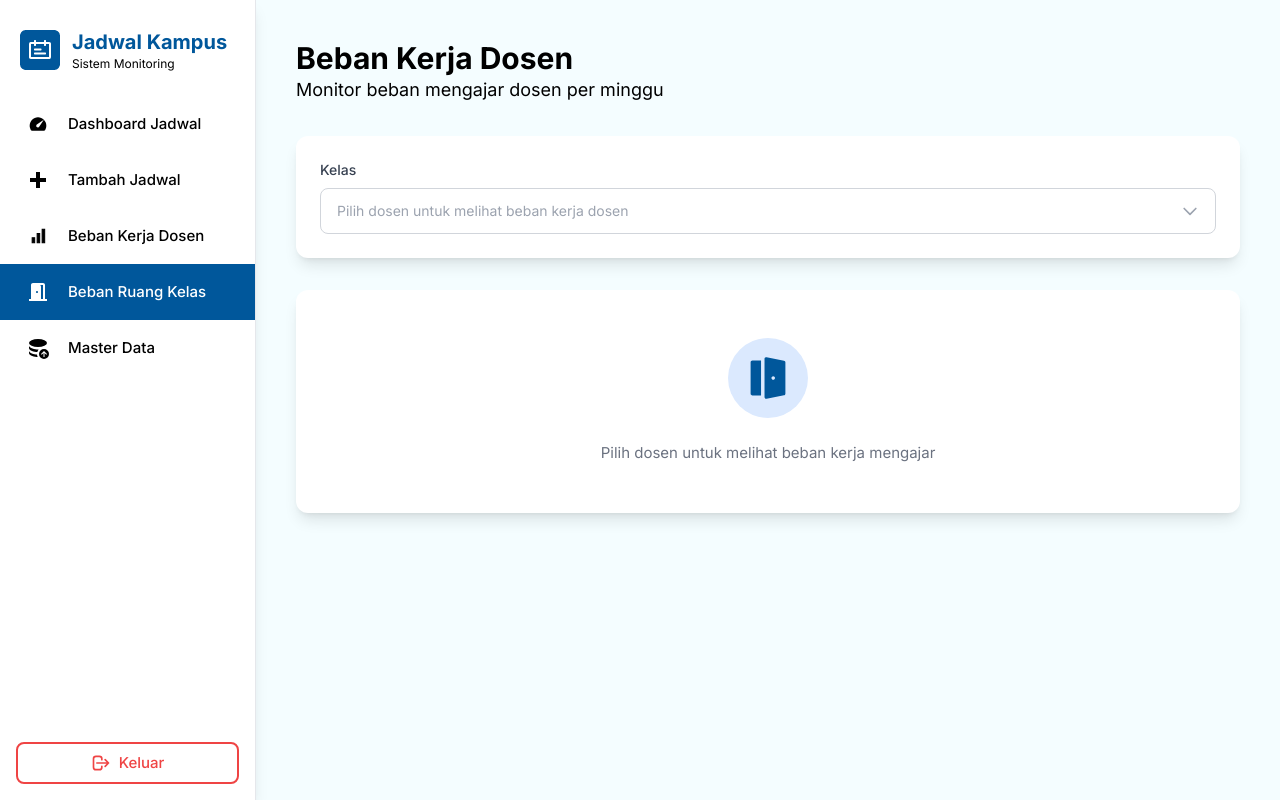
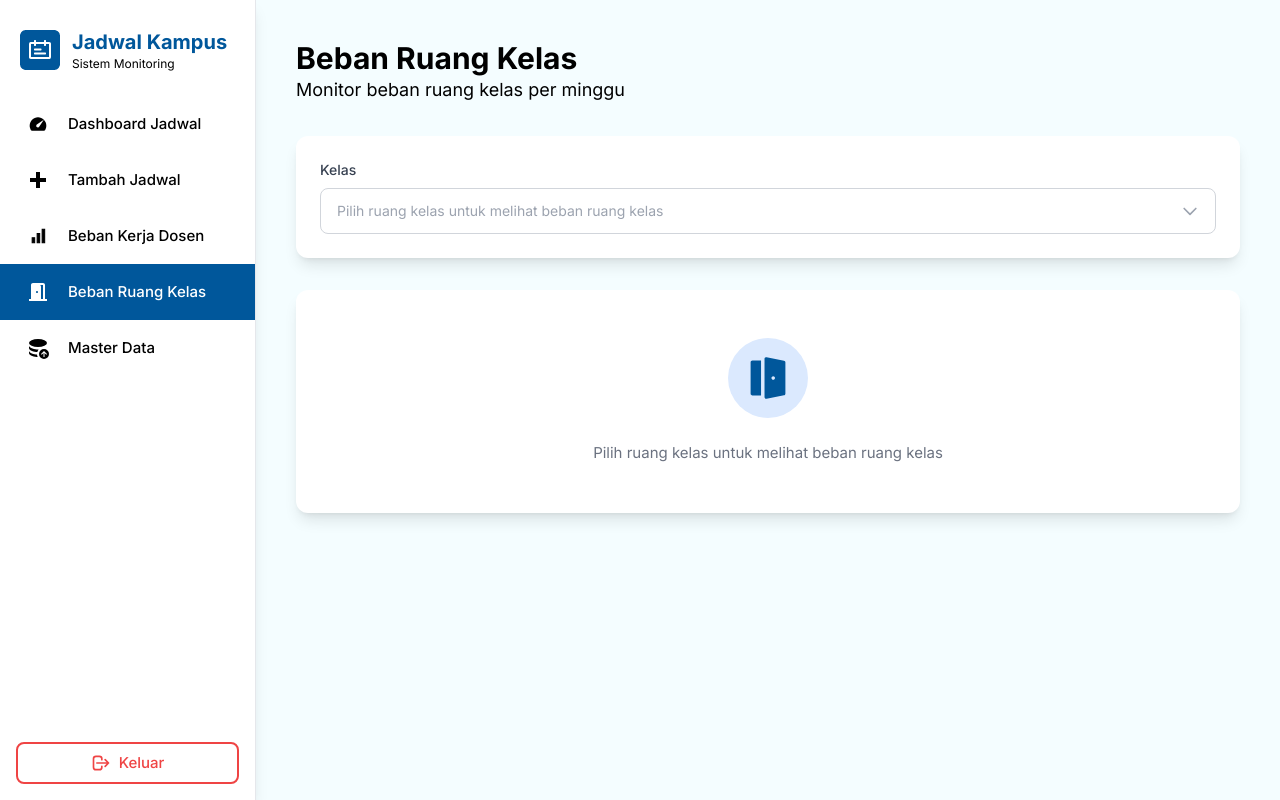
Before and after one commit to YurikoAishinselo123/Sistem-Jadwal, a Vue app in the folder FE/: page /beban-ruang-kelas in a window 1280 px wide. Built offline with nearby package versions, Linux system fonts and the light colour scheme; sample sign-in values are in the browser's storage.

Commit message:
revise the code that integrate dummy datasets of beban kerja dosen and beban ruang kelas

```diff
--- a/FE/src/views/BebanKerjaDosenView.vue
+++ b/FE/src/views/BebanKerjaDosenView.vue
@@ -104,13 +104,7 @@ const columns = ref([
 const selectedDosen = ref('')
 
 // Dosen options
-const dosenOptions = [
-  'Dr. Suryo, S.Pd, M.Pd',
-  'Adhe Aryswan, S.Pd., M.Si.',
-  'Haposan Vincentius, S.T., M.Sc.',
-  'Dr. Budi Santoso, M.Kom.',
-  'Prof. Siti Rahayu, Ph.D.',
-]
+const dosenOptions = [...new Set(BebanData.map((item) => item.dosen))]
 
 // Sample schedule data
 const bebanData = ref(BebanData)
--- a/FE/src/views/BebanRuangKelasView.vue
+++ b/FE/src/views/BebanRuangKelasView.vue
@@ -2,16 +2,16 @@
   <div>
     <!-- Header -->
     <div class="mb-8 mt-12 sm:mt-10 xl:mt-0">
-      <h1 class="text-xl sm:text-3xl font-bold text-black">Beban Kerja Dosen</h1>
-      <p class="text-sm sm:text-lg text-black">Monitor beban mengajar dosen per minggu</p>
+      <h1 class="text-xl sm:text-3xl font-bold text-black">Beban Ruang Kelas</h1>
+      <p class="text-sm sm:text-lg text-black">Monitor beban ruang kelas per minggu</p>
     </div>
 
-    <!-- Dosen Selector -->
+    <!-- Ruang Kelas Selector -->
     <div class="bg-white rounded-xl shadow-lg p-6 mb-8">
       <CustomDropdown
-        v-model="selectedDosen"
-        :options="dosenOptions"
-        placeholder="Pilih dosen untuk melihat beban kerja dosen"
+        v-model="selectedRuang"
+        :options="ruangOptions"
+        placeholder="Pilih ruang kelas untuk melihat beban ruang kelas"
         label="Kelas"
         :searchable="true"
         class="max-w-full"
@@ -19,7 +19,7 @@
     </div>
 
     <!-- Workload Summary Card -->
-    <div v-if="selectedDosen" :class="`${cardBgColor} rounded-xl shadow-lg p-8 mb-6 text-white`">
+    <div v-if="selectedRuang" :class="`${cardBgColor} rounded-xl shadow-lg p-8 mb-6 text-white`">
       <div class="flex items-center gap-6">
         <!-- Icon Cell -->
         <div class="bg-white rounded-full p-4 flex items-center justify-center w-16 h-16">
@@ -41,7 +41,7 @@
 
         <!-- Text Cell -->
         <div class="flex flex-col justify-center" :class="textColor">
-          <h2 class="text-lg font-medium mb-2">Total Beban Kerja {{ selectedDosen }}</h2>
+          <h2 class="text-lg font-medium mb-2">Total Beban Ruang Kelas {{ selectedRuang }}</h2>
           <div class="text-2xl sm:text-3xl font-bold">
             {{ totalSKS }} SKS | {{ totalSesi }} Sesi / Minggu
           </div>
@@ -50,20 +50,20 @@
     </div>
 
     <!-- Schedule Table using DashboardTable Component -->
-    <div v-if="selectedDosen">
+    <div v-if="selectedRuang">
       <DashboardTable
         :columns="columns"
         :data="filteredSchedules"
         :has-actions="false"
-        empty-message="Tidak ada jadwal ditemukan untuk dosen ini"
+        empty-message="Tidak ada jadwal ditemukan untuk ruang kelas ini"
         @print="handlePrint"
       />
     </div>
 
-    <!-- Empty State - No Dosen Selected -->
+    <!-- Empty State - No Ruang Kelas Selected -->
     <div v-else class="bg-white rounded-xl shadow-lg p-12 text-center">
       <img :src="Room_icon" class="w-20 mx-auto" />
-      <p class="text-gray-500 mt-6">Pilih dosen untuk melihat beban kerja mengajar</p>
+      <p class="text-gray-500 mt-6">Pilih ruang kelas untuk melihat beban ruang kelas</p>
     </div>
   </div>
 </template>
@@ -100,24 +100,18 @@ const columns = ref([
   { key: 'waktu', label: 'Waktu' },
 ])
 
-// Selected dosen
-const selectedDosen = ref('')
+// Selected ruang
+const selectedRuang = ref('')
 
-// Dosen options
-const dosenOptions = [
-  'Dr. Suryo, S.Pd, M.Pd',
-  'Adhe Aryswan, S.Pd., M.Si.',
-  'Haposan Vincentius, S.T., M.Sc.',
-  'Dr. Budi Santoso, M.Kom.',
-  'Prof. Siti Rahayu, Ph.D.',
-]
+// Ruang options
+const ruangOptions = [...new Set(BebanData.map((item) => item.ruang))]
 
 // Sample schedule data
 const bebanData = ref(BebanData)
 
-// Filter schedules by selected dosen
+// Filter schedules by selected ruang kelas
 const filteredSchedules = computed(() =>
-  bebanData.value.filter((schedule) => schedule.dosen === selectedDosen.value),
+  bebanData.value.filter((schedule) => schedule.ruang === selectedRuang.value),
 )
 
 // Total SKS
```
